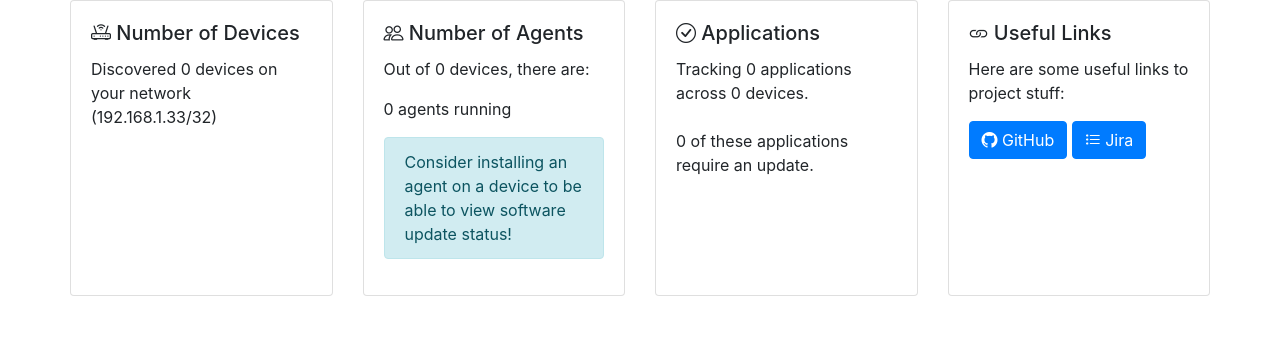
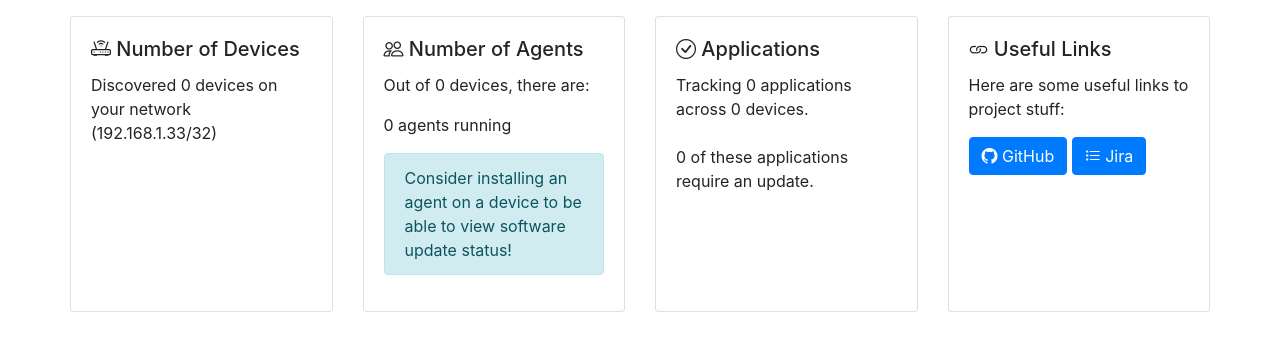
Before and after one commit to RebSheb/comp3000-project, a Flask app: page /about in a window 1280 px wide. Shown: the part 56-407 px from the top of the page. Run offline with Flask 2, Linux system fonts and the light colour scheme; a user stored in the database is signed in; data comes from the database, SQL or seed files in the repository; data that the repository does not hold is empty; some libraries are stand-ins or nearby versions.

Commit message:
Changed page to use new margins to push card from top

```diff
--- a/Website/console/authenticated/templates/about.jinja2
+++ b/Website/console/authenticated/templates/about.jinja2
@@ -3,13 +3,13 @@
 {% block content %}
 <div class="row">
     <div class="card-deck">
-        <div class="card">
+        <div class="card mt-3">
             <div class="card-body">
                     <h5 class="card-title"><i class="bi bi-router"></i> Number of Devices</h5>
                     <p class="card-text">Discovered {{number_of_devices}} devices on your network ({{ip_range}})</p>
             </div>
         </div>
-        <div class="card">
+        <div class="card mt-3">
             <div class="card-body">
                     <h5 class="card-title"><i class="bi bi-people"></i> Number of Agents</h5>
                     <p class="card-text">Out of {{number_of_devices}} devices, there are:</p>
@@ -19,13 +19,13 @@
                     {% endif %}
             </div>
         </div>
-        <div class="card">
+        <div class="card mt-3">
             <div class="card-body">
                     <h5 class="card-title"><i class="bi bi-check-circle"></i> Applications</h5>
                     <p class="card-text">Tracking {{total_applications}} applications across {{number_of_devices}} devices.<br></br>{{available_to_update}} of these applications require an update.</p>
             </div>
         </div>
-        <div class="card">
+        <div class="card mt-3">
             <div class="card-body">
                     <h5 class="card-title"><i class="bi bi-link"></i> Useful Links</h5>
                     <p class="card-text">Here are some useful links to project stuff:
```
